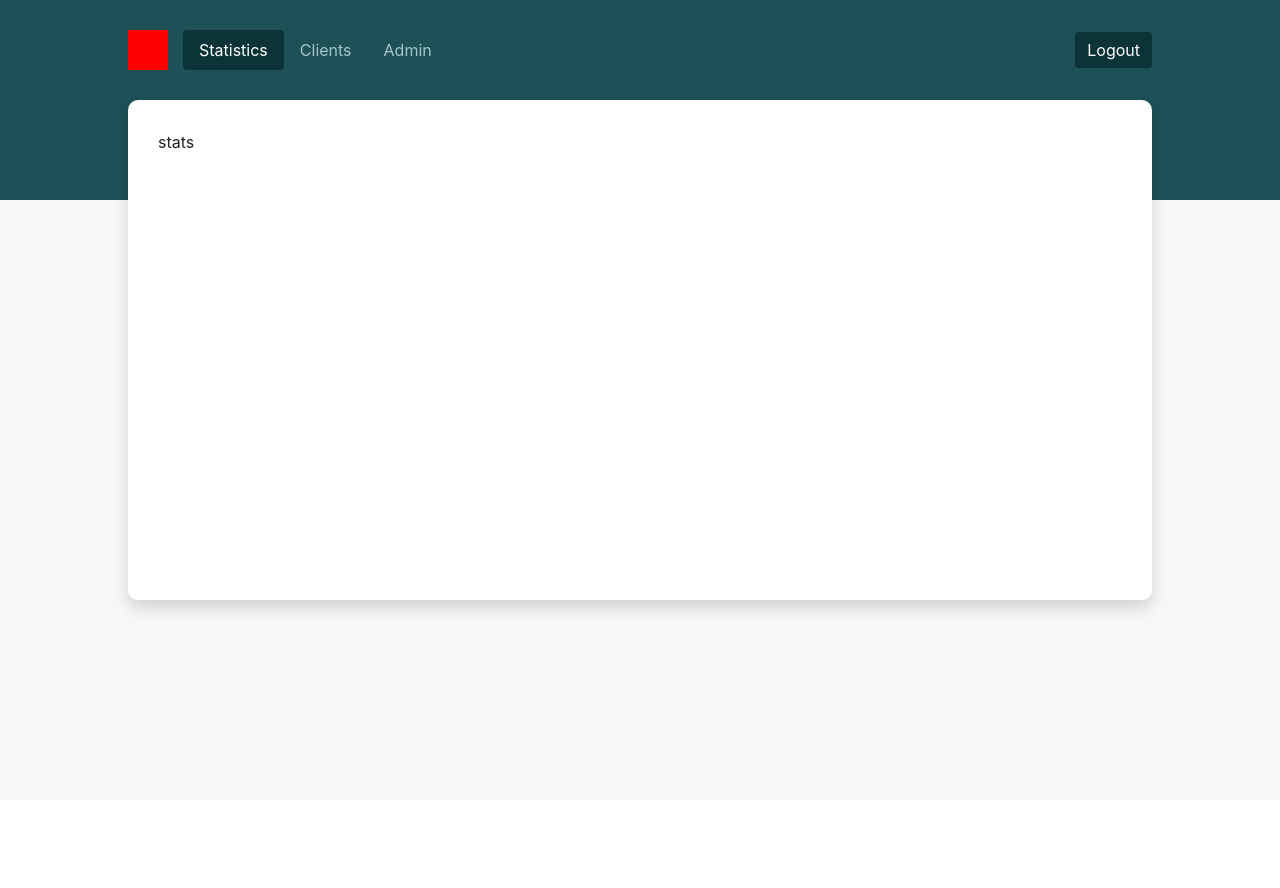
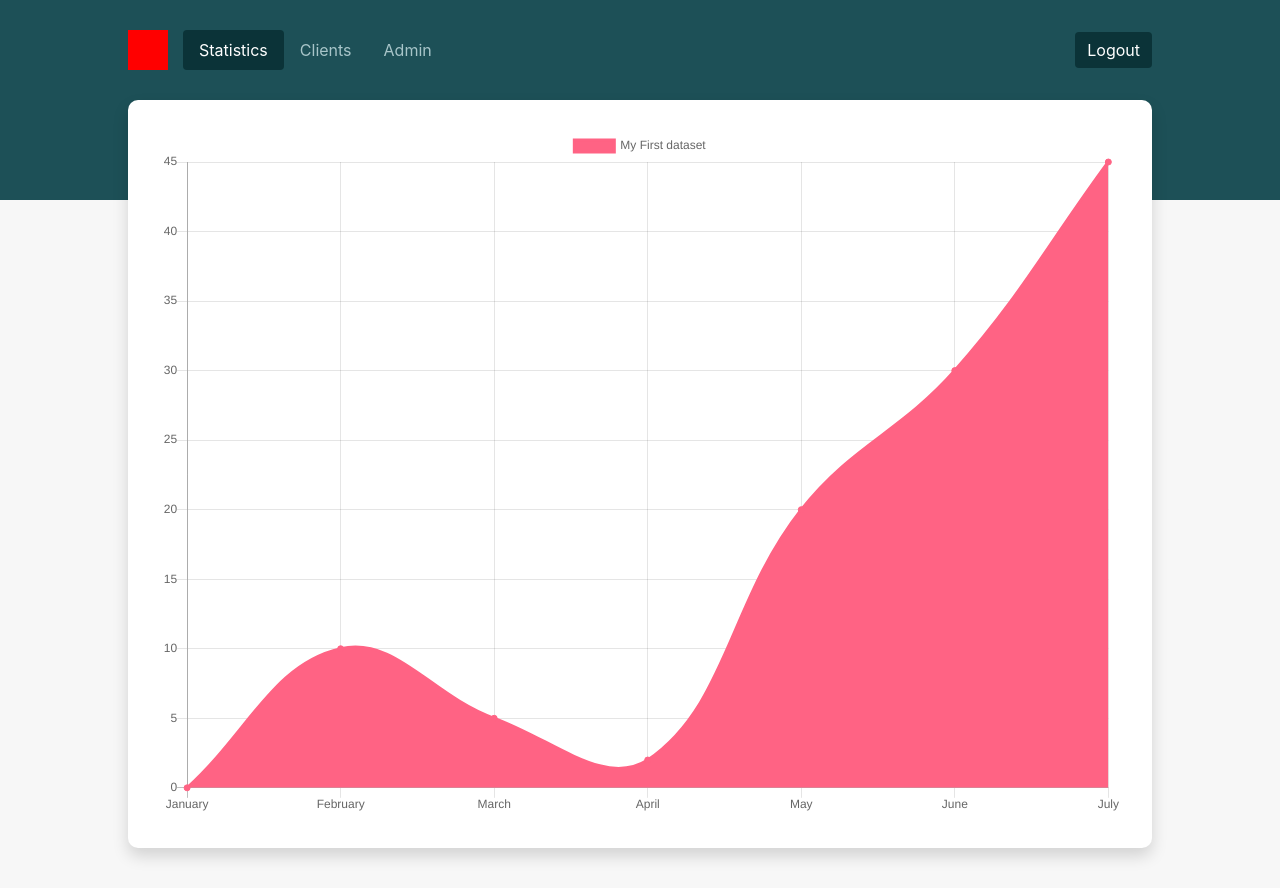
Before and after one commit to brandonassing/capstone, a React (Create React App) app in the folder client/: page / in a window 1280 px wide. Before the commit the page ends 800 px from the top, so only its background shows below. Built offline with nearby package versions, Linux system fonts and the light colour scheme; no server answers.

Commit message:
chart demo setup

```diff
--- a/client/package.json
+++ b/client/package.json
@@ -4,14 +4,16 @@
   "private": true,
   "proxy": "http://localhost:3001/api",
   "dependencies": {
+    "chart.js": "^2.7.3",
     "connected-react-router": "^4.5.0",
     "history": "^4.7.2",
     "node-sass": "^4.10.0",
     "react": "^16.5.2",
+    "react-chartjs-2": "^2.7.4",
     "react-dom": "^16.5.2",
     "react-redux": "^5.0.7",
     "react-router-dom": "^4.3.1",
-    "react-scripts": "2.0.5",
+    "react-scripts": "^2.1.3",
     "redux": "^4.0.1",
     "redux-thunk": "^2.3.0"
   },
--- a/client/src/components/ClientProfile.js
+++ b/client/src/components/ClientProfile.js
@@ -9,10 +9,12 @@ class ClientProfile extends Component {
   constructor(props) {
     super(props);
     this.loadMore = this.loadMore.bind(this);
+    this.search = this.search.bind(this);
     this.state = {
       totalPages: 0,
       pageNo: 1,
-      size: 10
+      size: 10,
+      searchKey: ""
     }
   }
 
@@ -42,12 +44,16 @@ class ClientProfile extends Component {
     });
   }
 
+  search() {
+
+  }
+
   render() {
     return (
       <div id="clients-body">
         <div id="clients-header">
           <h2>Client profiles</h2>
-          <input type="email" className="form-control" id="client-search" placeholder="Search" />
+          <input type="email" className="form-control" id="client-search" placeholder="Search" value={this.state.searchKey} onChange={(e) => this.setState({ searchKey: e.target.value })}/>
         </div>
         <table id="client-profile-table" className="table table-hover">
           <thead>
--- a/client/src/components/Nav.js
+++ b/client/src/components/Nav.js
@@ -22,7 +22,6 @@ class Nav extends Component {
       <div id="navbar-body" className="row">
         <div id="nav-group" className="col">
           <div id="logo">
-
           </div>
           <ul className="nav nav-pills" id="navTabs" role="tablist">
             <li className="nav-item">
--- a/client/src/components/Statistics.js
+++ b/client/src/components/Statistics.js
@@ -1,11 +1,28 @@
 import React, { Component } from 'react';
 import './Statistics.scss';
+import { Line } from 'react-chartjs-2';
+
 
 class Statistics extends Component {
   render() {
+    var data= {
+        labels: ["January", "February", "March", "April", "May", "June", "July"],
+        datasets: [{
+        label: "My First dataset",
+        backgroundColor: 'rgb(255, 99, 132)',
+        borderColor: 'rgb(255, 99, 132)',
+        data: [0, 10, 5, 2, 20, 30, 45],
+        }]
+    }
     return (
       <div>
-      stats
+        <div id="line-graph">
+        < Line
+        data={data}
+        height={500}
+        width={700}
+        />
+        </div>
       </div>
     );
   }
```
Also changed, not shown: client/src/components/ClientProfile.scss (+11 -0 lines), 1 other file (tests, documents, lock files or other folders).
